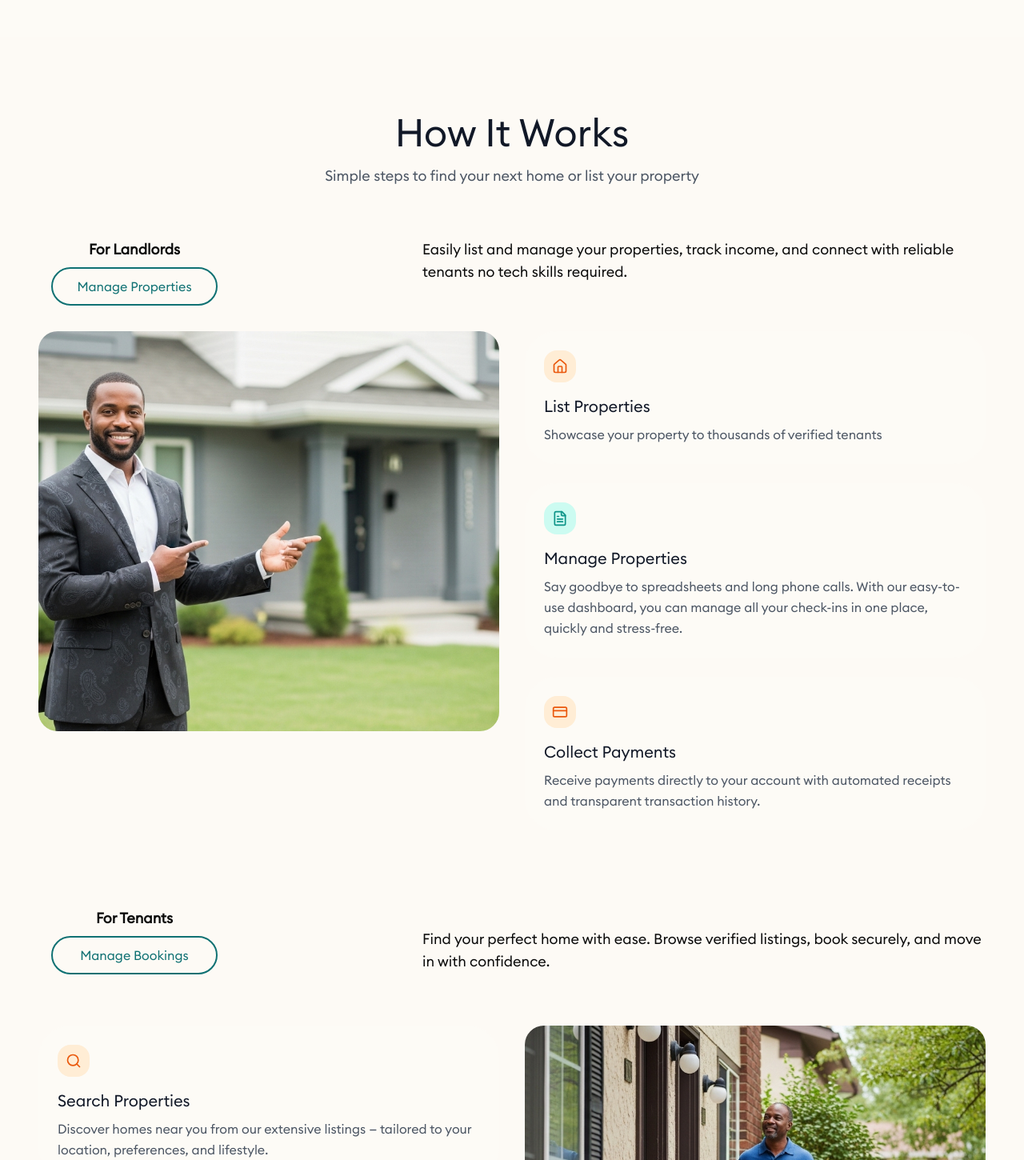
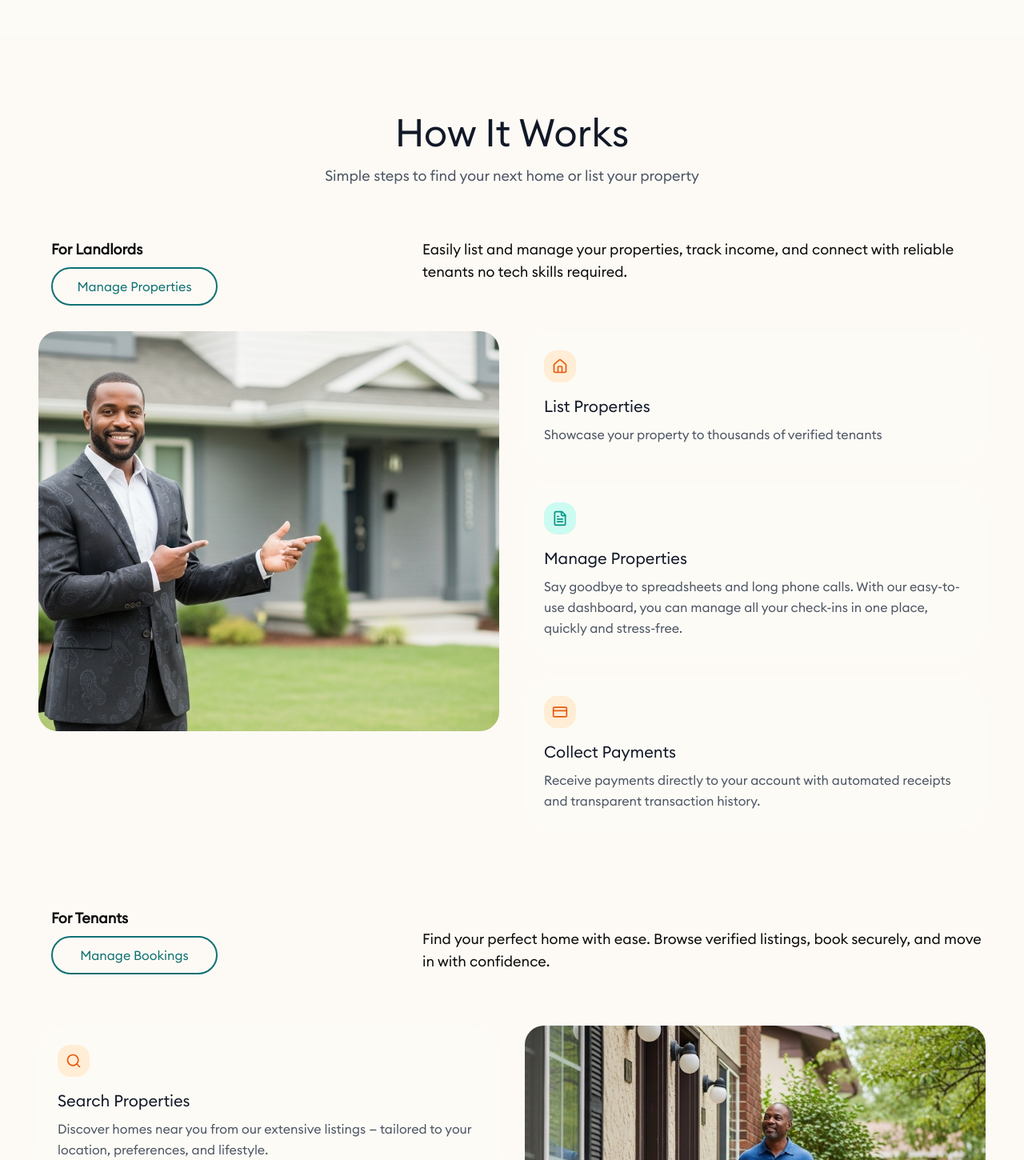
Before and after one commit to ABBA-DALHATU/residence_site, a Next.js app: page / in a window 1280 px wide. Shown: the part 1326-2776 px from the top of the page at 80% size. Built offline with nearby package versions, Linux system fonts and the light colour scheme.

Commit message:
Update page.tsx

```diff
--- a/src/app/page.tsx
+++ b/src/app/page.tsx
@@ -200,8 +200,8 @@ export default function ResidenceLanding() {
               </p>
             </motion.div>
             <div className="pl-4 flex flex-col md:flex-row md:gap-64 justify-between items-start">
-              <div className="flex flex-col justify-start">
-                <p className="text-lg text-center font-[600] mb-2">For Landlords</p>
+              <div className="flex flex-col items-start justify-start">
+                <p className="text-lg font-[600] mb-2">For Landlords</p>
                 <Button
                   variant="ghost"
                   className="w-52 mb-8 rounded-full text-[#0F7173]  bg-transparent border-2 border-[#0F7173]"
@@ -331,8 +331,8 @@ export default function ResidenceLanding() {
 
 {/* For Tenants Section Header - Make it mobile responsive */}
 <div className="pl-4 flex flex-col md:flex-row gap-8 md:gap-64 justify-between items-start md:items-center mb-8">
-  <div className="flex flex-col justify-start">
-    <p className="text-lg font-[600] text-center mb-2">For Tenants</p>
+  <div className="flex flex-col items-start justify-start">
+    <p className="text-lg font-[600] mb-2">For Tenants</p>
     <Button
       variant="ghost"
       className="w-full md:w-52 mb-4 md:mb-8 rounded-full text-[#0F7173] bg-transparent border-2 border-[#0F7173]"
```
